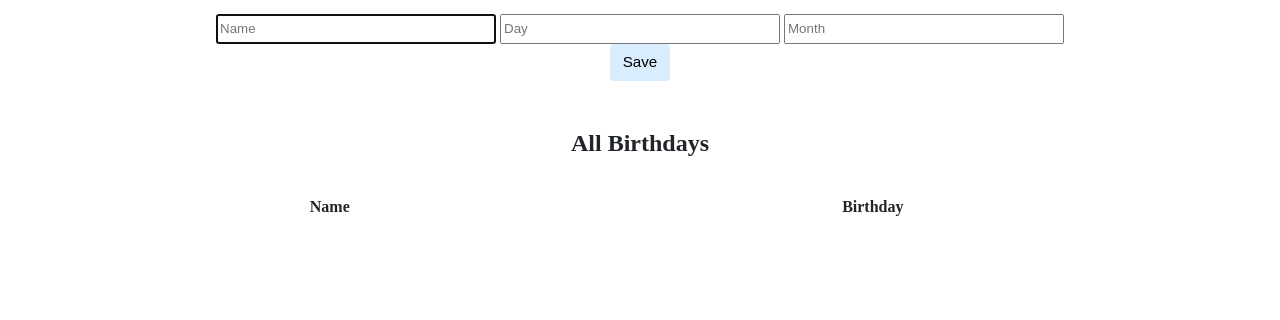
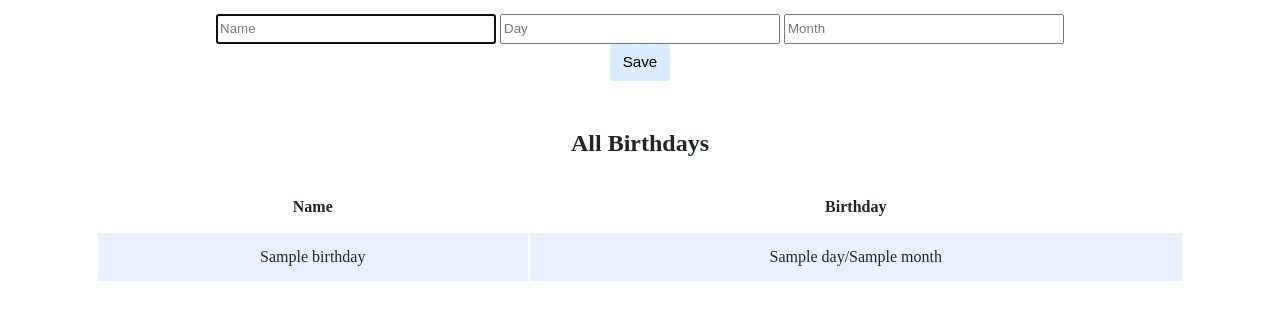
Before and after one commit to MicVerg/Python.PokeInfo, a Flask app: template birthdays/templates/index.html in a window 1280 px wide. Shown: the part 302-622 px from the top of the page. Run offline with Flask 3, Linux system fonts and the light colour scheme; the template is opened without the code that fills it: most values are stand-ins (such as "Sample title", 1, 10 or a date in 2020); lists and menus that the app fills with data are empty; some libraries are stand-ins or nearby versions.

Commit message:
Sun, May 28, 2023, 10:21 AM +02:00

```diff
--- a/birthdays/templates/index.html
+++ b/birthdays/templates/index.html
@@ -16,9 +16,9 @@
                 <h2>Add a Birthday</h2>
                 <!-- TODO: Create a form for users to submit a name, a month, and a day -->
                 <form action="/" method="post">
-                    <input name="name" type="text" placeholder="Name" autofocus>
-                    <input name="day" type="number" placeholder="Day" min="1" max="31">
-                    <input name="month" type="number" placeholder="Month" min="1" max="12">
+                    <input name="name" type="text" placeholder="Name" autofocus autocomplete="off">
+                    <input name="day" type="number" placeholder="Day" min="1" max="31" autocomplete="off">
+                    <input name="month" type="number" placeholder="Month" min="1" max="12" autocomplete="off">
                     <br>
                     <button type="submit">Save</button>
                 </form>
@@ -36,7 +36,7 @@
                     </thead>
                     <!-- TODO: Loop through the database entries to display them in this table -->
                     <tbody>
-                        {% for birthday in BIRTHDAYS %}
+                        {% for birthday in birthdays %}
                         <tr>
                             <td>{{ birthday.name }}</td>
                             <td>{{ birthday.day }}/{{ birthday.month }}</td>
```
Also changed, not shown: birthdays/birthdays.db.
